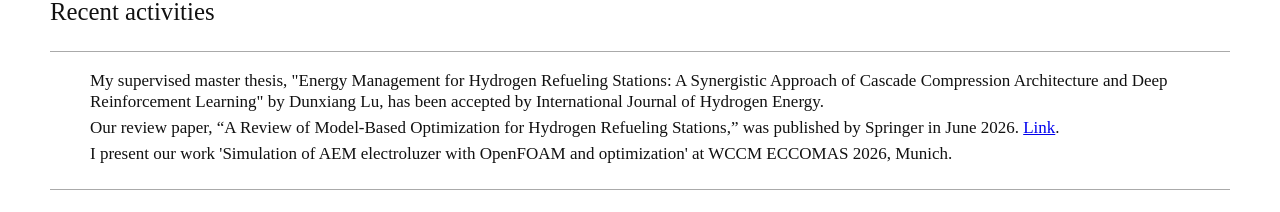
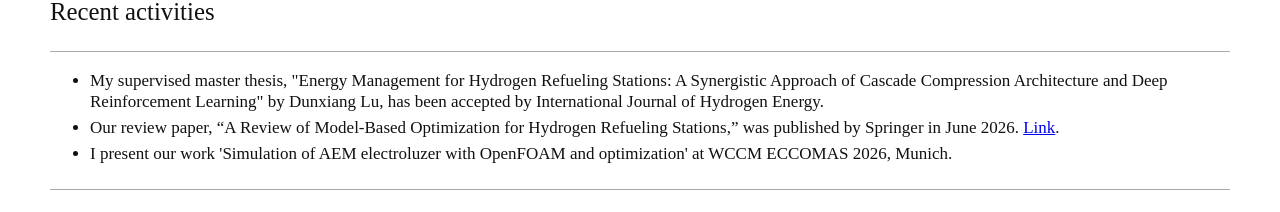
Before and after one commit to Proskahn/KangPage, a Next.js app: page / in a window 1280 px wide. Shown: the part 355-567 px from the top of the page. Built offline with nearby package versions, Linux system fonts and the light colour scheme.

Commit message:
Add bullets to recent activities list

```diff
--- a/app/globals.css
+++ b/app/globals.css
@@ -86,6 +86,10 @@ li {
   margin-bottom: 5px;
 }
 
+.activityList {
+  list-style-type: disc;
+}
+
 hr {
   clear: both;
   margin: 24px 0 18px;
--- a/app/page.tsx
+++ b/app/page.tsx
@@ -81,7 +81,7 @@ export default function Home() {
       <section id="recent-activities">
         <h2>Recent activities</h2>
         <hr />
-        <ul>
+        <ul className="activityList">
           <li>
             My supervised master thesis, "Energy Management for Hydrogen Refueling Stations: A Synergistic Approach of Cascade Compression Architecture and Deep Reinforcement Learning" by Dunxiang Lu, has been accepted by International Journal of Hydrogen Energy.
           </li>
```
